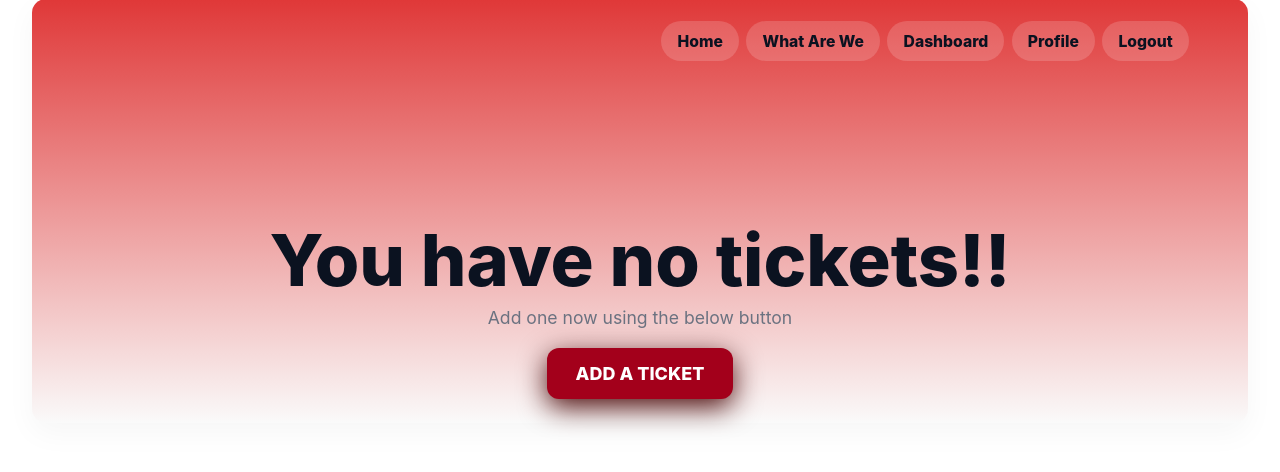
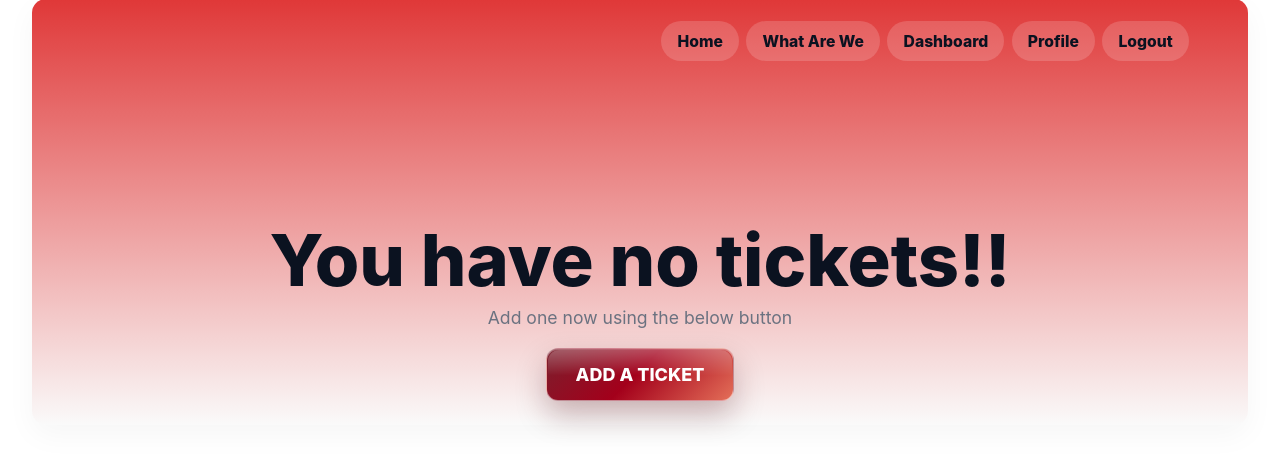
Before and after one commit to harishrajora/TripRep, a Django app: page /tickets/ in a window 1280 px wide. Shown: the part 21-493 px from the top of the page. Run offline with Django 4.2, Linux system fonts and the light colour scheme; the visitor is signed in with stand-in values (Sample User, id 1); data that the repository does not hold is empty.

Commit message:
btn-signup style changed. All buttons connected to this style like ADD A TICKET have changed as well.

```diff
--- a/core/static/core/css/style.css
+++ b/core/static/core/css/style.css
@@ -209,18 +209,57 @@ body{
 
 
 .btn-signup{
-  display:inline-block;
+  position:relative;
+  overflow:hidden;
+  display:inline-flex;
+  align-items:center;
+  justify-content:center;
   padding:0.95rem 1.8rem;
   font-size:1.125rem;
   font-weight:800;
   border-radius:12px;
-  background:var(--accent);
+  border:1px solid rgba(255,255,255,0.5);
+  background:linear-gradient(135deg, #7b1f2d 0%, var(--accent) 48%, #e46f58 100%);
   color:#fff;
   text-decoration:none;
-  box-shadow:0 8px 28px rgb(75, 11, 11);
-  transition:transform 160ms ease, box-shadow 160ms ease;
-}
-.btn-signup:hover{transform:translateY(-3px);box-shadow:0 14px 40px rgba(255,155,107,0.12);background:var(--accent-hover)}
+  cursor:pointer;
+  box-shadow:0 14px 30px rgba(75,11,18,0.28), 0 1px 0 rgba(255,255,255,0.34) inset;
+  transition:transform 160ms ease, box-shadow 160ms ease, filter 160ms ease;
+}
+.btn-signup::before{
+  content:"";
+  position:absolute;
+  inset:1px;
+  border-radius:11px;
+  background:linear-gradient(180deg, rgba(255,255,255,0.28), rgba(255,255,255,0) 52%);
+  pointer-events:none;
+}
+.btn-signup::after{
+  content:"";
+  position:absolute;
+  top:0;
+  left:-40%;
+  width:32%;
+  height:100%;
+  background:linear-gradient(105deg, rgba(255,255,255,0), rgba(255,255,255,0.54), rgba(255,255,255,0));
+  transform:skewX(-18deg);
+  opacity:0;
+  pointer-events:none;
+  transition:transform 620ms cubic-bezier(.2,.9,.3,1), opacity 220ms ease;
+}
+.btn-signup:hover, .btn-signup:focus-visible{
+  transform:translateY(-2px);
+  filter:saturate(1.08);
+  outline:none;
+  color:#fff;
+  text-decoration:none;
+  box-shadow:0 18px 38px rgba(75,11,18,0.36), 0 1px 0 rgba(255,255,255,0.42) inset;
+}
+.btn-signup:hover::after, .btn-signup:focus-visible::after{
+  transform:translateX(440%) skewX(-18deg);
+  opacity:0.9;
+}
+.btn-signup:active{ transform:translateY(0); }
 
 /* Create account small link under login */
 .create-account{margin-top:.5rem;text-align:center;font-size:.95rem}
```
